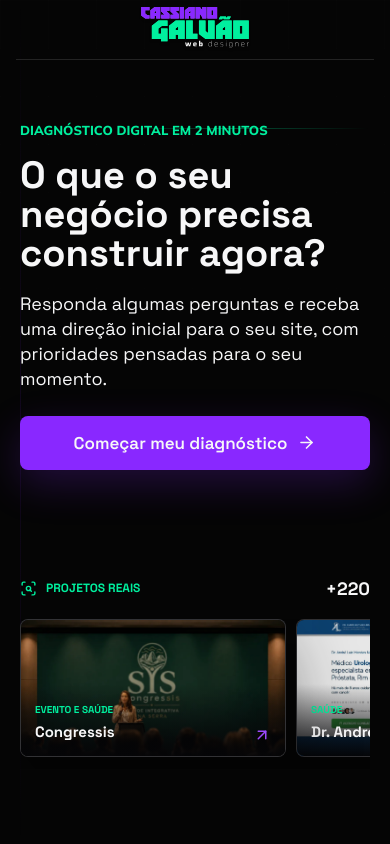
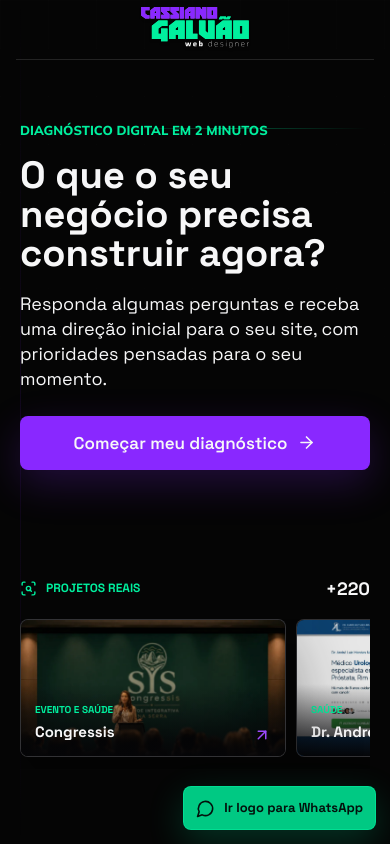
Before and after one commit to DevCassianoGalvao/lp-diagnostico-sites, a React (Vite) app: page / in a window 390 px wide. Built offline with nearby package versions, Linux system fonts and the light colour scheme.

Commit message:
feat: add direct WhatsApp shortcut

```diff
--- a/src/main.tsx
+++ b/src/main.tsx
@@ -17,7 +17,6 @@ import {
   ScanSearch,
   Send,
   Sparkles,
-  Waypoints,
   X
 } from "lucide-react";
 import { gsap } from "gsap";
@@ -30,7 +29,7 @@ import { getRecommendation } from "./rules/recommendation-engine";
 import { initialLead, Lead, LeadKey } from "./state/lead-state";
 import { clearSession, loadSession, saveSession, SavedSession } from "./state/persistence";
 import { track } from "./analytics/events";
-import { buildWhatsappUrl, hasConfiguredWhatsapp } from "./services/whatsapp";
+import { buildWhatsappUrl, DIRECT_WHATSAPP_URL, hasConfiguredWhatsapp } from "./services/whatsapp";
 import { businessName, cleanText, firstName } from "./utils/sanitize";
 import { isValidEmail, isValidWhatsapp } from "./utils/validators";
 import "./styles/global.css";
@@ -236,6 +235,15 @@ function App() {
     <main className={`app app--${screen}`}>
       <Ambient />
       <Header compact={screen !== "welcome"} />
+      <a
+        className="floating-whatsapp"
+        href={DIRECT_WHATSAPP_URL}
+        target="_blank"
+        rel="noreferrer"
+        onClick={() => track("whatsapp_click", { source: "floating_button" })}
+      >
+        <MessageCircle size={19} /> Ir logo para WhatsApp
+      </a>
       <p className="sr-only" aria-live="polite">{announcement}</p>
 
       {screen === "welcome" && (
@@ -498,8 +506,6 @@ function QuestionScreen({ question, lead, step, total, progress, canContinue, on
           <PortfolioMoment niche={lead.nicho} />
         )}
 
-        {feedback && question.id === "level" && <GuideMoment />}
-
         <div className="stage-actions stage-actions--question">
           <button className="button button--secondary" onClick={onBack}><ArrowLeft size={18} /> Voltar</button>
           <button className="button button--primary" disabled={!canContinue} onClick={onNext}>
@@ -537,20 +543,6 @@ function PortfolioMiniCard({ project }: { project: PortfolioProject }) {
       <strong>{project.name}</strong>
       <ArrowUpRight size={17} />
     </a>
-  );
-}
-
-function GuideMoment() {
-  return (
-    <aside className="guide-moment">
-      <img src="/assets/photo/cassiano-galvao.jpg" alt="Cassiano Galvão" />
-      <div>
-        <p className="section-label">QUEM VAI LER AS SUAS RESPOSTAS</p>
-        <h2>Não é um orçamento automático.</h2>
-        <p>Eu uso este diagnóstico para chegar à conversa entendendo o seu momento. Moro em Nova Friburgo, sou casado com Alana, pai da Maria e do Arthur, e desenvolvo projetos digitais desde 2010.</p>
-      </div>
-      <Waypoints size={24} aria-hidden="true" />
-    </aside>
   );
 }
 
--- a/src/services/whatsapp.ts
+++ b/src/services/whatsapp.ts
@@ -2,8 +2,9 @@ import { Lead } from "../state/lead-state";
 import { RecommendationResult } from "../rules/recommendation-engine";
 import { answerLabel } from "../content/copy-engine";
 
-export const WHATSAPP_NUMBER = "5500000000000";
+export const WHATSAPP_NUMBER = "5522997560717";
 export const hasConfiguredWhatsapp = !/^55(?:0)+$/.test(WHATSAPP_NUMBER);
+export const DIRECT_WHATSAPP_URL = `https://wa.me/${WHATSAPP_NUMBER}?text=${encodeURIComponent("Olá Cassiano, quero desenvolver um site!")}`;
 
 export function buildWhatsappUrl(lead: Lead, result: RecommendationResult) {
   const nome = lead.nome || "não informado";
--- a/src/styles/global.css
+++ b/src/styles/global.css
@@ -107,6 +107,27 @@ img { display: block; max-width: 100%; }
 
 .header--compact { min-height: 64px; }
 .header .brand { width: 132px; flex: 0 0 auto; }
+
+.floating-whatsapp {
+  position: fixed;
+  z-index: 35;
+  right: 22px;
+  bottom: 22px;
+  min-height: 48px;
+  display: inline-flex;
+  align-items: center;
+  gap: 9px;
+  border: 1px solid rgba(0, 239, 158, 0.6);
+  border-radius: 8px;
+  padding: 11px 15px;
+  background: #00c983;
+  color: #03110c;
+  box-shadow: 0 12px 36px rgba(0, 239, 158, 0.2);
+  font-size: 14px;
+  font-weight: 800;
+  transition: transform var(--ease), background var(--ease), box-shadow var(--ease);
+}
+.floating-whatsapp:hover { transform: translateY(-2px); background: var(--green); box-shadow: 0 16px 42px rgba(0, 239, 158, 0.28); }
 
 .eyebrow, .step-label, .section-label, .portrait-tag {
   font-family: var(--font-mono);
@@ -393,13 +414,6 @@ img { display: block; max-width: 100%; }
 .portfolio-mini strong { color: var(--text); font-size: 14px; }
 .portfolio-mini svg { grid-column: 2; grid-row: 2 / 4; align-self: end; margin-right: 10px; color: var(--green); }
 
-.guide-moment { position: relative; display: grid; grid-template-columns: 90px 1fr auto; align-items: center; gap: 18px; margin-top: 28px; padding: 18px; overflow: hidden; border: 1px solid rgba(0,239,158,.25); border-radius: 8px; background: linear-gradient(110deg, rgba(0,239,158,.07), rgba(137,40,255,.08)); }
-.guide-moment::after { content:""; position:absolute; right:0; top:0; width:120px; height:1px; background:var(--green); box-shadow:0 0 18px rgba(0,239,158,.55); }
-.guide-moment img { width: 90px; height: 108px; object-fit: cover; object-position: center top; }
-.guide-moment h2 { max-width: none; margin: 0 0 6px; font-size: 22px; }
-.guide-moment p:not(.section-label) { max-width: 64ch; margin: 0; color: var(--text-soft); font-size: 14px; }
-.guide-moment > svg { color: var(--purple-hover); filter: drop-shadow(0 0 10px rgba(137,40,255,.5)); }
-
 .processing { align-items: center; text-align: center; }
 .processing h1 { font-size: 56px; }
 .processing > p:not(.eyebrow) { color: var(--text-muted); font-size: 18px; }
@@ -545,10 +559,7 @@ img { display: block; max-width: 100%; }
   .option { min-height: 54px; }
   .context-moment__heading { align-items: start; flex-direction: column; gap: 6px; }
   .portfolio-rail { grid-auto-columns: 76%; }
-  .guide-moment { grid-template-columns: 72px 1fr; align-items: start; }
-  .guide-moment img { width: 72px; height: 88px; }
-  .guide-moment > svg { display: none; }
-  .guide-moment p:not(.section-label) { grid-column: 1 / -1; }
+  .floating-whatsapp { right: 14px; bottom: max(14px, env(safe-area-inset-bottom)); min-height: 44px; padding: 10px 12px; font-size: 13px; }
 
   .processing h1 { font-size: 38px; }
   .result { width: calc(100% - 40px); padding: 64px 0 88px; }
```
Also changed, not shown: src/content/recommendations.ts (+11 -11 lines).
